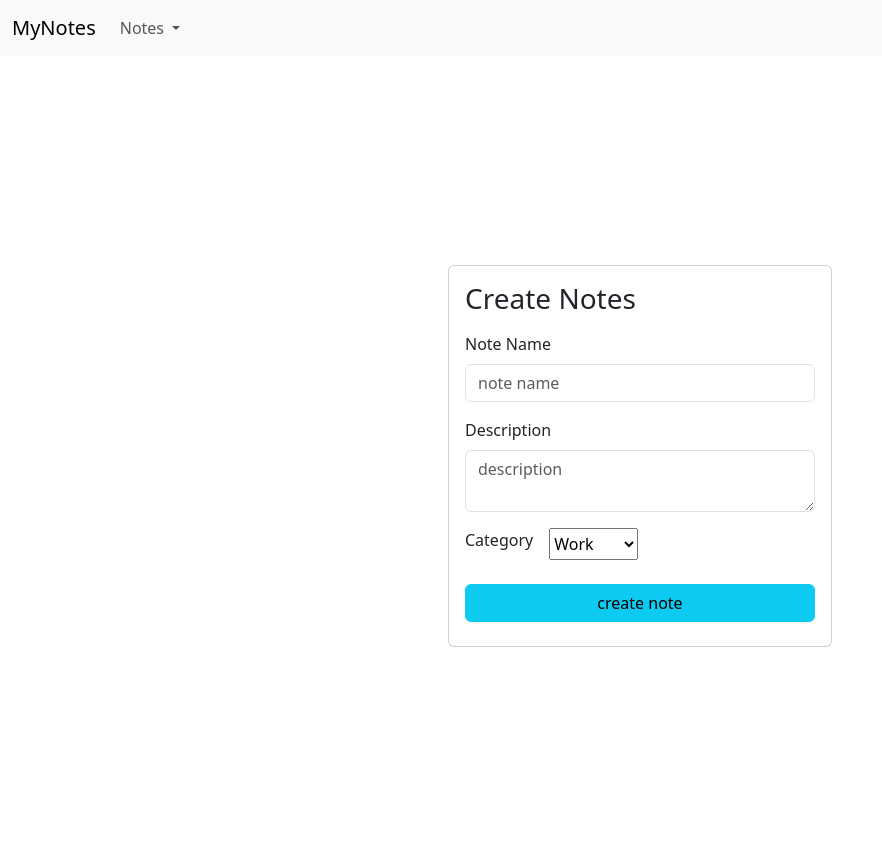
After one commit to nandhinigurumoorthyy/Login, a Node server app: page /createnotes in a window 1280 px wide. The commit adds this page. Shown: the whole page, without its empty margins (0-882 px from the left). Run offline with Node 20, Linux system fonts and the light colour scheme; some libraries are stand-ins or nearby versions.

Commit message:
new commit

```diff
--- a/index.js
+++ b/index.js
@@ -1,6 +1,8 @@
 const express = require("express");
 const { createDbConnection } = require("./db");
 const UserModel = require("./model/User.model");
+const NoteModel = require("./model/notes.model");
+const { fetchAllNotes } = require("./controllers/notes.controller");
 const server = express();
 
 server.use(express.static("public"));
@@ -34,8 +36,7 @@ server.get("/confirmString", function (req, res) {
 
 // error page
 server.get("/error", function (req, res) {
-  const errorMessage = req.query.message || "Something went wrong!!!";
-  res.render("pages/error", { message: errorMessage });
+  res.render("pages/error", { error: "Something went wrong !!!" });
 });
 
 // reset Password page
@@ -44,75 +45,98 @@ server.get("/resetPassword", function (req, res) {
 });
 
 // dashboard page
-server.get("/dashBoard", function (req, res) {
+server.get("/dashBoard", async function (req, res) {
+  const result = await fetchAllNotes();
+  console.log("notes", result);
   res.render("pages/dashboard");
+});
+
+// creates note page
+server.get("/createnotes", function (req, res) {
+  res.render("pages/createnotes");
 });
 
 // handle Login
 server.post("/login", (req, res) => {
-  console.log(req.body);
+  console.log("req.body", req.body);
   const { email, password } = req.body;
   if (email && password) {
     return res.redirect(`${req.headers["origin"]}/dashBoard`);
   } else {
-    return res.redirect(
-      `${req.headers["origin"]}/error?message=Something happened while login!!!`
-    );
+    res.render("pages/error", {
+      error: "Bad credentials!!!",
+    });
   }
 });
 
 // check email password flow
 server.post("/checkEmail", (req, res) => {
-  console.log(req.body);
+  console.log("req.body", req.body);
   const { email } = req.body;
   if (email) {
     return res.redirect(`${req.headers["origin"]}/confirmString`);
   } else {
-    return res.redirect(
-      `${req.headers["origin"]}/error?message=Email not found!!!`
-    );
+    res.render("pages/error", {
+      error: "Email not found!!",
+    });
   }
 });
 
 // check reset password flow
 server.post("/checkRandomString", (req, res) => {
-  console.log(req.body);
+  console.log("req.body", req.body);
   const { randomString } = req.body;
   if (randomString) {
     return res.redirect(`${req.headers["origin"]}/resetPassword`);
   } else {
-    return res.redirect(
-      `${req.headers["origin"]}/error?message=String not match !!!`
-    );
+    res.render("pages/error", {
+      error: error.message,
+    });
   }
 });
 
 // save password flow
 server.post("/savePassword", (req, res) => {
-  console.log(req.body);
+  console.log("req.body", req.body);
   const { confirmpassword } = req.body;
   if (confirmpassword) {
     return res.redirect(`${req.headers["origin"]}/signin`);
   } else {
-    return res.redirect(
-      `${req.headers["origin"]}/error?message=Couldn't save password !!!`
-    );
+    res.render("pages/error", {
+      error: error.message,
+    });
   }
 });
 
 // signup
 server.post("/signup", async (req, res) => {
+  console.log("req.body", req.body);
   try {
-    console.log(req.body);
     const newUser = new UserModel(req.body);
     const result = await newUser.save();
     if (result) {
       return res.redirect(`${req.headers["origin"]}/signin`);
     }
   } catch (error) {
-    return res.redirect(
-      `${req.headers["origin"]}/error?message=Give all the details !!!`
-    );
+    res.render("pages/error", {
+      error: error.message,
+    });
+  }
+});
+
+// save note
+server.post("/savenote", async (req, res) => {
+  console.log("req.body", req.body);
+  try {
+    const newNote = new NoteModel(req.body);
+    const result = await newNote.save();
+    if (result) {
+      return res.redirect(`${req.headers["origin"]}/dashboard`);
+    }
+  } catch (error) {
+    res.render("pages/error", {
+      error: error.message,
+    });
   }
 });
 
--- /dev/null
+++ b/views/components/navbar.ejs
@@ -0,0 +1,35 @@
+<nav class="navbar navbar-expand-lg bg-body-tertiary">
+  <div class="container-fluid">
+    <a class="navbar-brand" href="#">MyNotes</a>
+    <button
+      class="navbar-toggler"
+      type="button"
+      data-bs-toggle="collapse"
+      data-bs-target="#navbarSupportedContent"
+      aria-controls="navbarSupportedContent"
+      aria-expanded="false"
+      aria-label="Toggle navigation"
+    >
+      <span class="navbar-toggler-icon"></span>
+    </button>
+    <div class="collapse navbar-collapse" id="navbarSupportedContent">
+      <ul class="navbar-nav me-auto mb-2 mb-lg-0">
+        <li class="nav-item dropdown">
+          <a
+            class="nav-link dropdown-toggle"
+            href="#"
+            role="button"
+            data-bs-toggle="dropdown"
+            aria-expanded="false"
+          >
+            Notes
+          </a>
+          <ul class="dropdown-menu">
+            <li><a class="dropdown-item" href="#">All notes</a></li>
+            <li><a class="dropdown-item" href="#">Create notes</a></li>
+          </ul>
+        </li>
+      </ul>
+    </div>
+  </div>
+</nav>
--- /dev/null
+++ b/views/pages/createnotes.ejs
@@ -0,0 +1,52 @@
+<!DOCTYPE html>
+<html lang="en">
+  <head>
+    <%- include('../components/header.ejs'); %>
+  </head>
+  <body>
+    <%- include('../components/navbar.ejs'); %>
+    <div class="app-container">
+      <form action="/savenote" method="post">
+        <div class="card" style="width: 24rem">
+          <div class="card-body">
+            <h3 class="card-title mb-3">Create Notes</h3>
+            <div class="mb-3">
+              <label for="notename" class="form-label">Note Name</label>
+              <input
+                name="notename"
+                type="text"
+                class="form-control"
+                id="notename"
+                placeholder="note name"
+              />
+            </div>
+            <div class="mb-3">
+              <label for="description" class="form-label">Description</label>
+              <textarea
+                name="description"
+                type="text"
+                class="form-control"
+                id="description"
+                placeholder="description"
+              ></textarea>
+            </div>
+            <div class="mb-4 gap-3 d-flex">
+              <label for="category" class="form-label">Category</label>
+              <select name="category" id="category">
+                <option value="work">Work</option>
+                <option value="home">Home</option>
+                <option value="personal">Personal</option>
+                <option value="hobby">Hobby</option>
+                <option value="learning">Learning</option>
+              </select>
+            </div>
+            <div class="d-grid mb-2">
+              <button class="btn btn-info" type="submit">create note</button>
+            </div>
+          </div>
+        </div>
+      </form>
+    </div>
+    <footer><%- include('../components/footer.ejs'); %></footer>
+  </body>
+</html>
--- a/views/pages/error.ejs
+++ b/views/pages/error.ejs
@@ -14,7 +14,7 @@
       </div>
       <div>
         <h3>error msg !!</h3>
-        <p><%= message %></p>
+        <p><%= error %></p>
       </div>
     </div>
 
```
Also changed, not shown: controllers/notes.controller.js (added, +7 -0 lines), model/notes.model.js (added, +24 -0 lines), views/pages/dashboard.ejs (+3 -4 lines), views/pages/index.ejs (+4 -4 lines).
